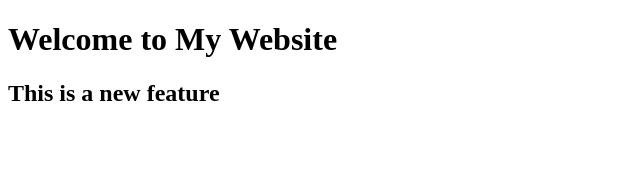
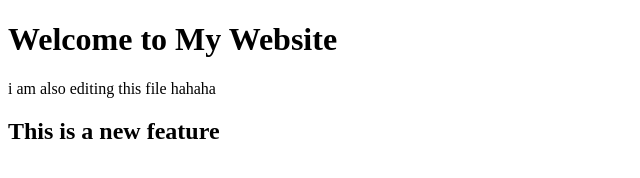
Before and after one commit to Lokeshanthagiri/request, a plain HTML site: page index.html in a window 1280 px wide. Shown: the whole page, without its empty margins (0-640 px from the left). Drawn offline with Linux system fonts and the light colour scheme.

Commit message:
shravs edited

```diff
--- a/index.html
+++ b/index.html
@@ -6,6 +6,8 @@
 </head>
 <body>
   <h1>Welcome to My Website</h1>
+
+<p>i am also editing this file hahaha</p>
 </body>
 </html>
 <h2>This is a new feature</h2>
```
